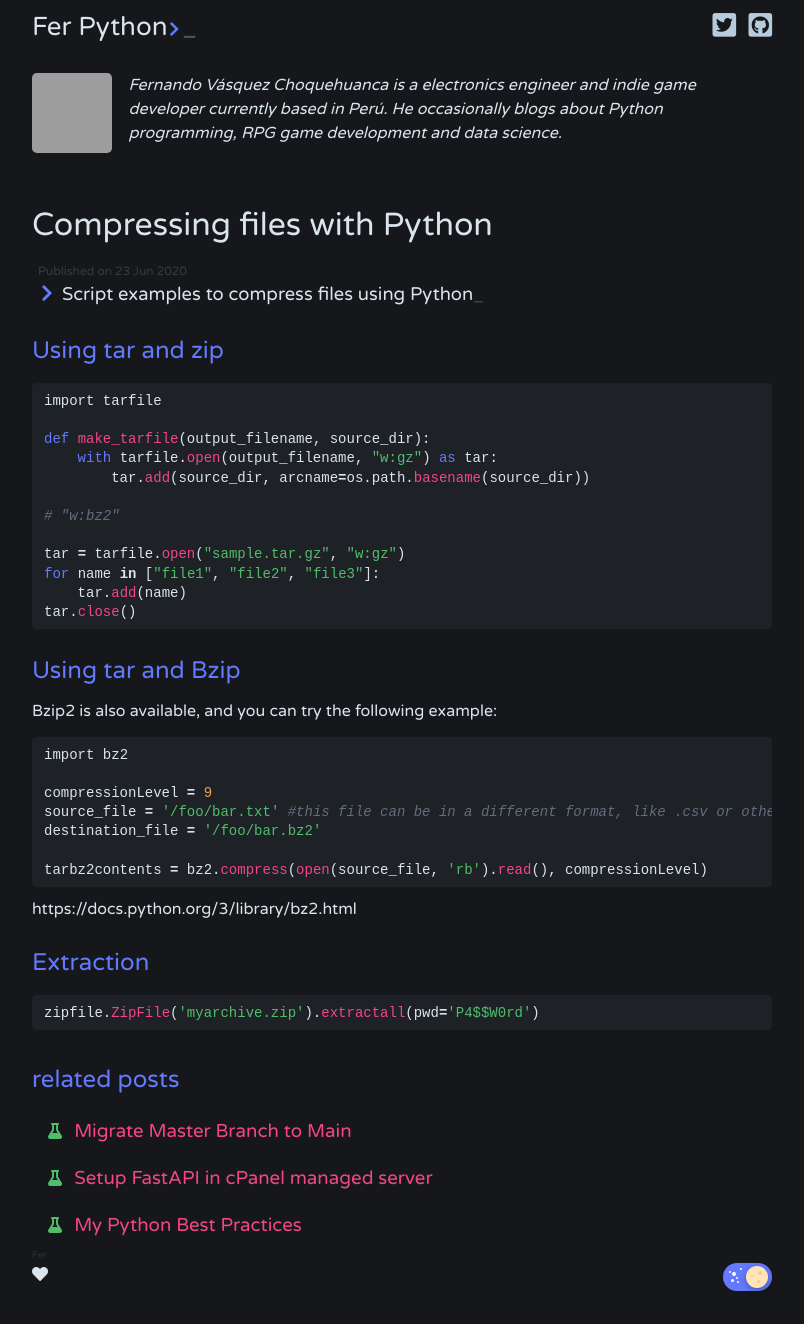
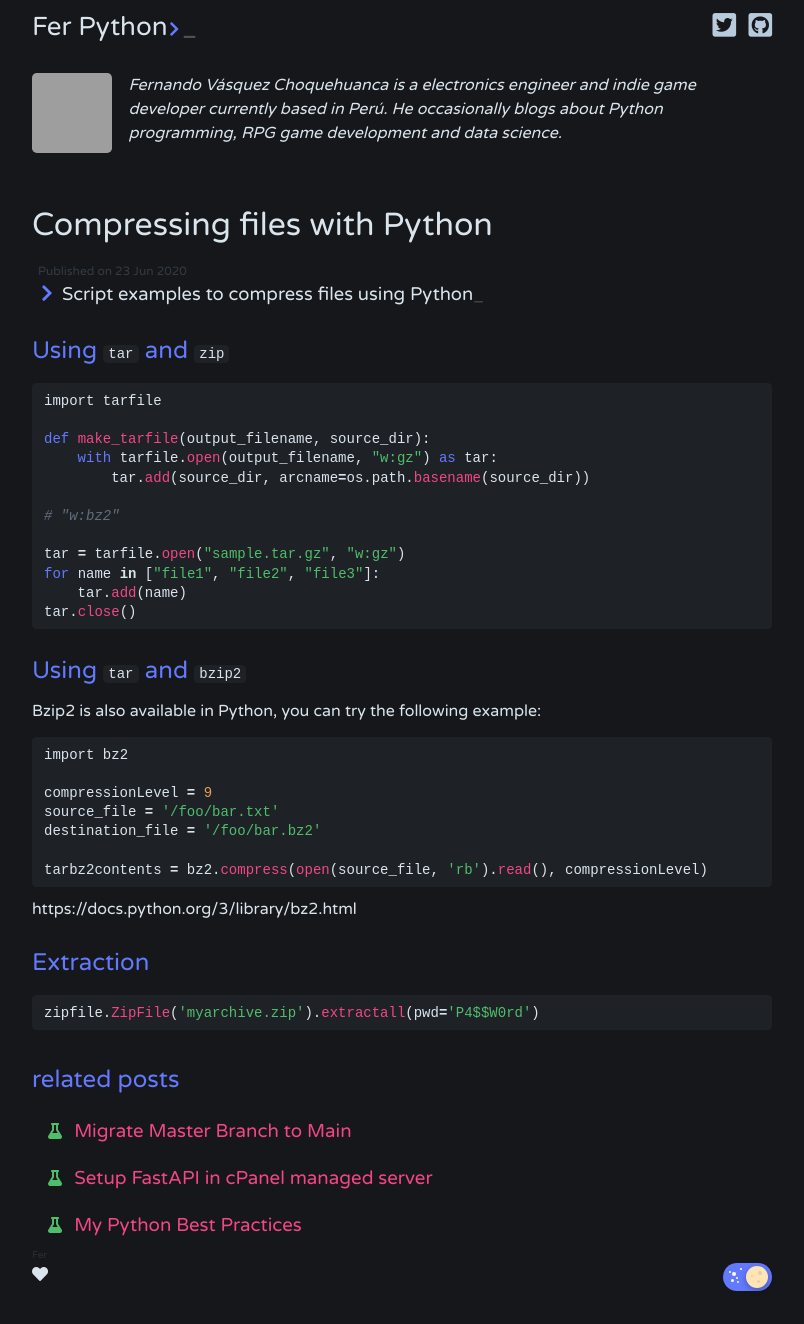
Before and after one commit to zxcfer/ferpython, a Jekyll site: the page built from _posts/python/2020-06-23-file-compression-scripts.md, in a window 1280 px wide. Shown: the whole page, without its empty margins (238-1042 px from the left). Built offline with Jekyll 4.4.1, drawn with Linux system fonts in a browser that asks for light colours; nearby versions of some CDN libraries; grey boxes are pictures that could not be loaded.

Commit message:
remote git

````diff
--- a/_posts/python/2020-06-23-file-compression-scripts.md
+++ b/_posts/python/2020-06-23-file-compression-scripts.md
@@ -5,8 +5,7 @@ description: "Script examples to compress files using Python"
 tags: ["compression", "python"]
 ---
 
-
-## Using tar and zip
+## Using `tar` and `zip`
 
 ```py
 import tarfile
@@ -23,15 +22,15 @@ for name in ["file1", "file2", "file3"]:
 tar.close()
 ```
 
-## Using tar and Bzip
+## Using `tar` and `bzip2`
 
-Bzip2 is also available, and you can try the following example:
+Bzip2 is also available in Python, you can try the following example:
 
 ```py
 import bz2
 
 compressionLevel = 9
-source_file = '/foo/bar.txt' #this file can be in a different format, like .csv or others...
+source_file = '/foo/bar.txt'
 destination_file = '/foo/bar.bz2'
 
 tarbz2contents = bz2.compress(open(source_file, 'rb').read(), compressionLevel)
````
Also changed, not shown: _posts/python/2020-06-23-scrapyD.md (+18 -14 lines).
